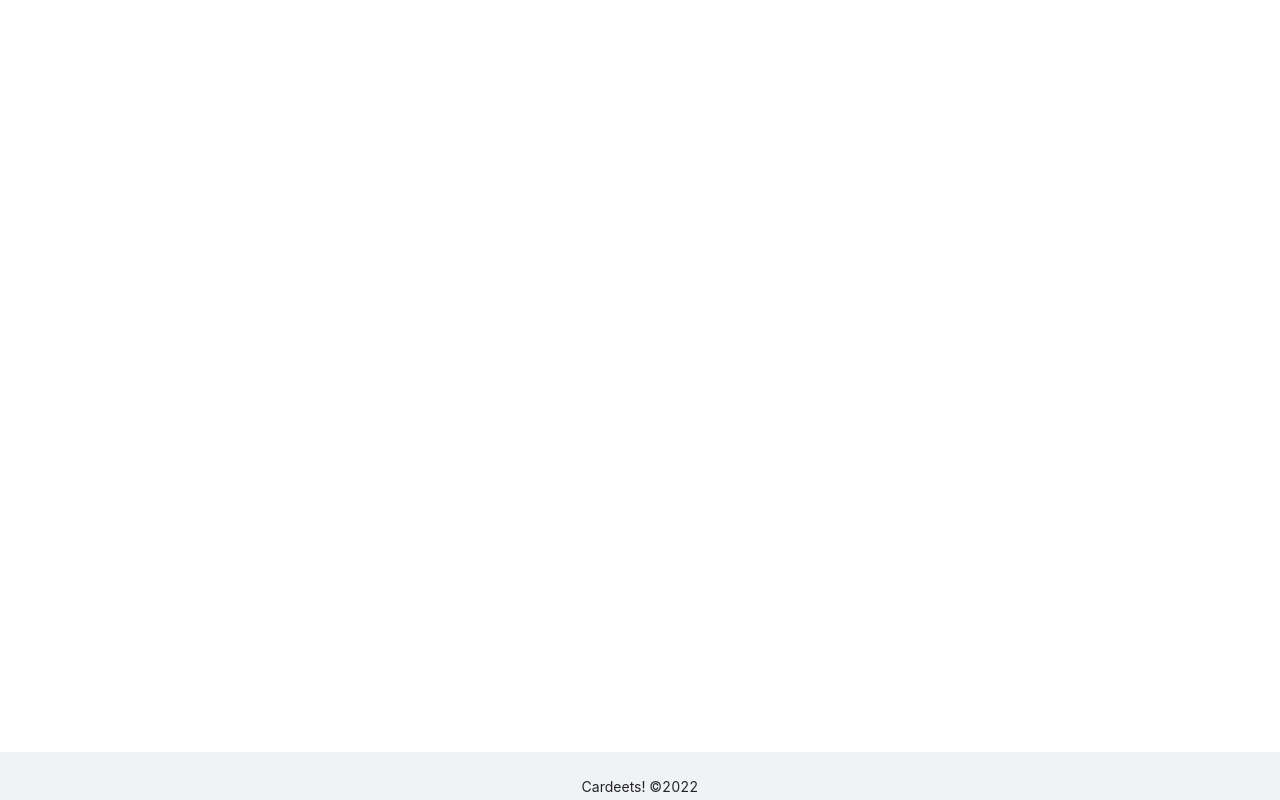
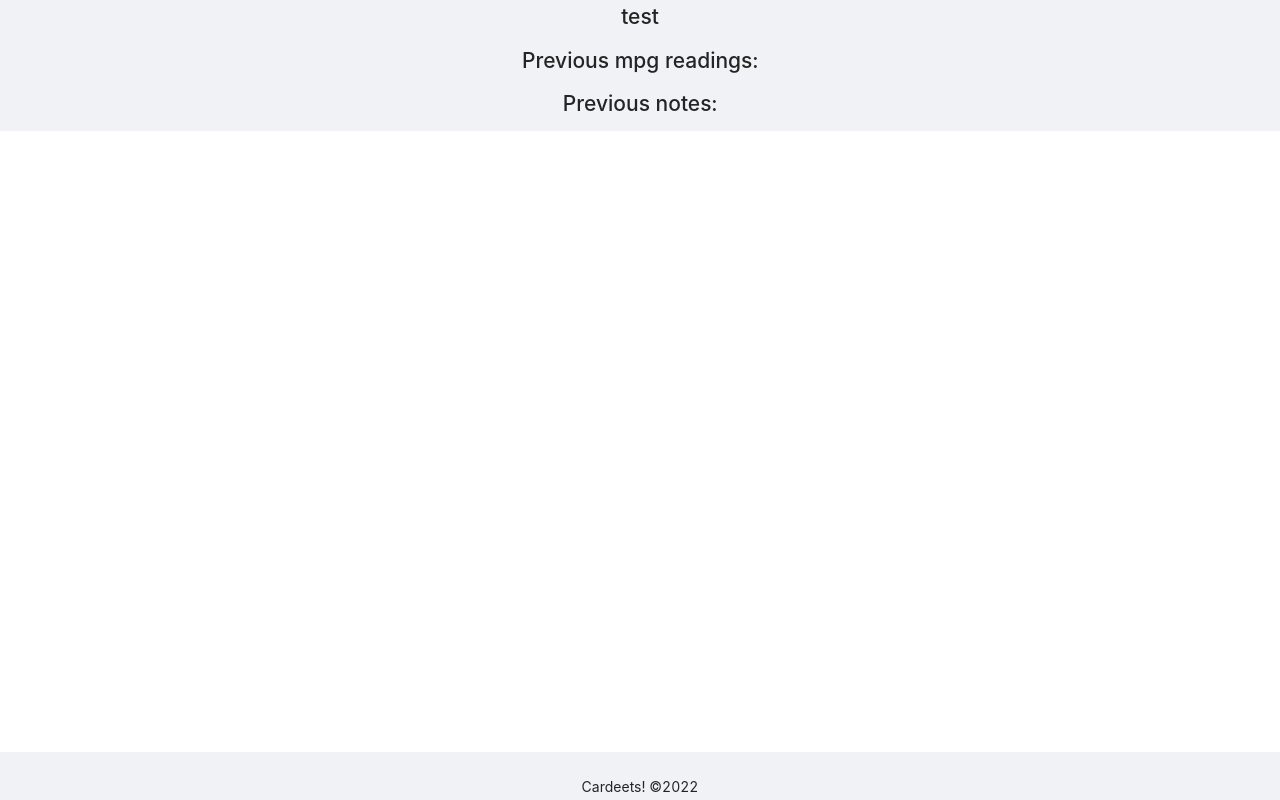
Before and after one commit to neilbennett876/diary-front-nb, a React (Create React App) app: page /diary in a window 1280 px wide. Before the commit this address had no page. Built offline with nearby package versions, Linux system fonts and the light colour scheme.

Commit message:
removed image and added styling

```diff
--- a/src/App.js
+++ b/src/App.js
@@ -7,6 +7,7 @@ import { Layout } from "antd";
 import "antd/dist/antd.css";
 import { Content, Footer } from "antd/lib/layout/layout";
 import { FormInputContextProvider } from "./components/context/Context";
+import Diary from "./components/Diary.jsx";
 
 function App() {
   return (
@@ -16,6 +17,7 @@ function App() {
           <Routes>
             <Route path="/" element={<HomeDash />} />
             <Route path="/create" element={<CreateProfile />} />
+            <Route path="/diary" element={<Diary />} />
           </Routes>
           <Footer className="footer">Cardeets! ©2022</Footer>
         </Content>
--- a/src/components/Diary.jsx
+++ b/src/components/Diary.jsx
@@ -0,0 +1,26 @@
+import React, { useContext } from "react";
+import { FormItemInputContext } from "antd/lib/form/context";
+
+function Diary() {
+  const { record, mpg } = useContext(FormItemInputContext);
+
+  return (
+    <>
+      <h1>test</h1>
+      <h1>
+        Previous mpg readings:
+        {record?.map((record) => {
+          return <p key={record._id}>{record.mpg}</p>;
+        })}
+      </h1>
+      <h1>
+        Previous notes:
+        {record?.map((record) => {
+          return <p key={record._id}>{record.notes}</p>;
+        })}
+      </h1>
+    </>
+  );
+}
+
+export default Diary;
--- a/src/components/FormInput.jsx
+++ b/src/components/FormInput.jsx
@@ -13,7 +13,6 @@ function FormInput({ record }) {
     setNotes,
     notes,
   } = useContext(FormInputContext);
-  // const { mpg, setMPG } = useContext(FormInputContext);
 
   const [size, setSize] = useState("large");
 
--- a/src/components/HomeDash.jsx
+++ b/src/components/HomeDash.jsx
@@ -6,7 +6,7 @@ import FormInput from "./FormInput";
 
 function HomeDash() {
   const [record, setRecord] = useState();
-  const { mpg, mileage } = useContext(FormItemInputContext);
+
   const navigate = useNavigate();
 
   useEffect(() => {
@@ -14,8 +14,10 @@ function HomeDash() {
       .then((response) => response.json())
       .then((data) => {
         setRecord(data);
+        return;
       })
       .catch(console.error);
+    return;
   }, []);
 
   return (
```
